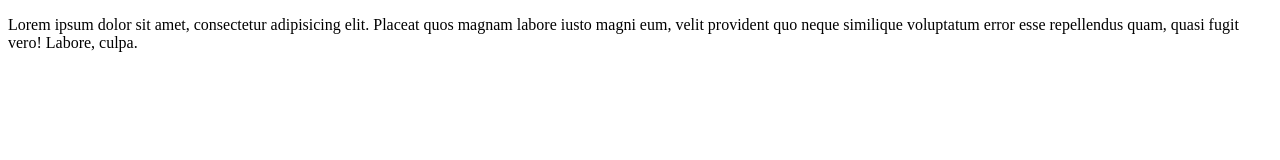
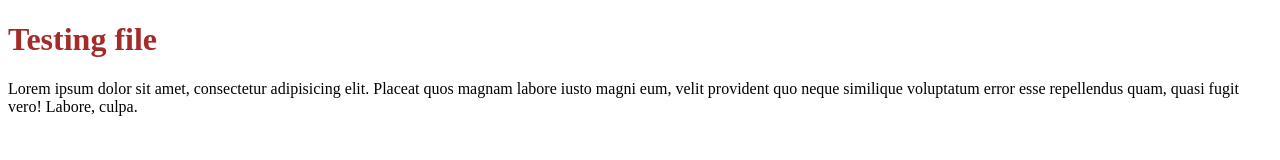
Before and after one commit to Sadman9061/git-hub, a plain HTML site: page index.html in a window 1280 px wide. Drawn offline with Linux system fonts and the light colour scheme.

Commit message:
testing css

```diff
--- /dev/null
+++ b/color.css
@@ -0,0 +1,3 @@
+h1 {
+    color: brown;
+}
--- a/index.html
+++ b/index.html
@@ -4,8 +4,10 @@
     <meta charset="UTF-8">
     <meta name="viewport" content="width=device-width, initial-scale=1.0">
     <title>github testing</title>
+    <link rel="stylesheet" href="color.css">
 </head>
 <body>
+    <h1>Testing file</h1>
     <P>Lorem ipsum dolor sit amet, consectetur adipisicing elit. Placeat quos magnam labore iusto magni eum, velit provident quo neque similique voluptatum error esse repellendus quam, quasi fugit vero! Labore, culpa.</P>
 </body>
 </html>
```
